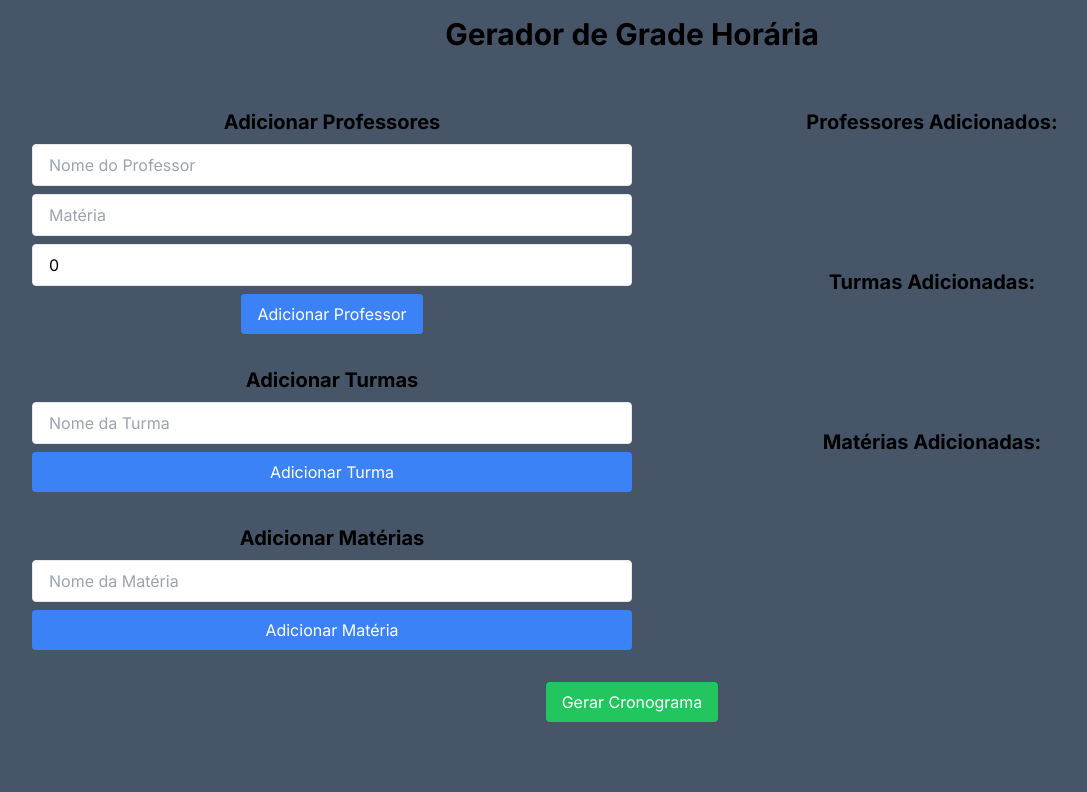
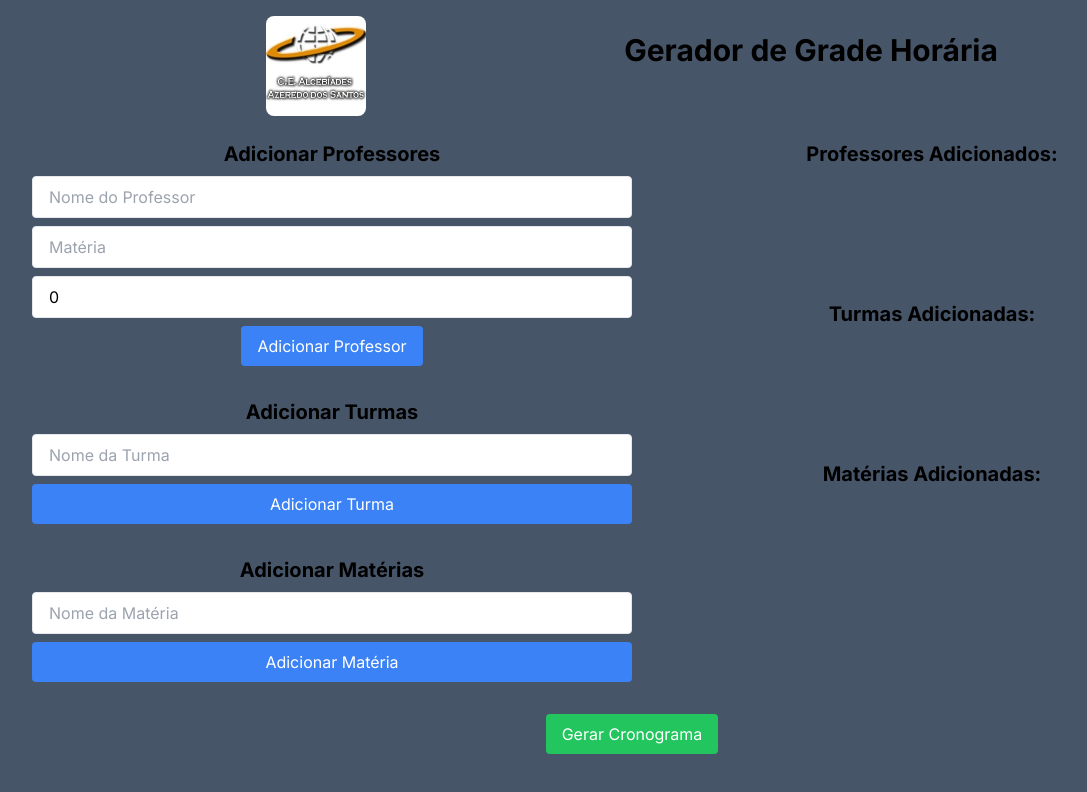
Before and after one commit to AlexandreNoguez/shcool-scheduler, a Next.js app: page / in a window 1280 px wide. Shown: the top 792 px of the page, without its empty margins (8-1095 px from the left). Built offline with nearby package versions, Linux system fonts and the light colour scheme; what pdfmake would draw is missing.

Commit message:
feat: added logo to main page

```diff
--- a/src/app/page.tsx
+++ b/src/app/page.tsx
@@ -1,9 +1,17 @@
+import Image from "next/image";
 import ScheduleTable from "./components/ScheduleTable";
+
+import logo from '@/app/assets/logo-alcebiades.jpg'
 
 export default function Home() {
   return (
     <div className="container mx-auto p-4">
-      <h1 className="text-3xl font-bold mb-8 text-center">Gerador de Grade Horária</h1>
+      <div className="flex justify-evenly items-center">
+        <Image className="rounded-lg" src={logo} alt="logo da escola" width={100} height={100} />
+        <h1 className="text-3xl font-bold mb-8 text-center">
+          Gerador de Grade Horária
+        </h1>
+      </div>
       <ScheduleTable />
     </div>
   );
```
Also changed, not shown: src/app/assets/logo-alcebiades.jpg (added).
